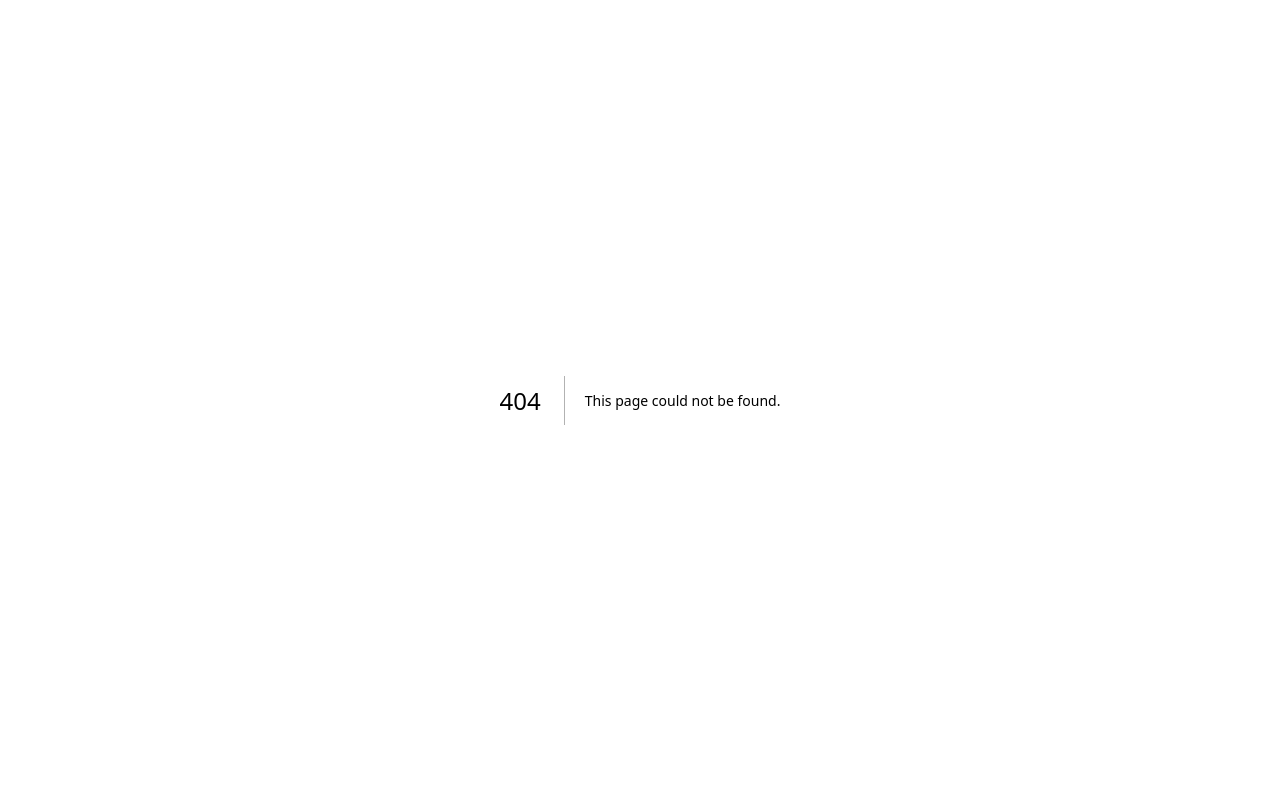
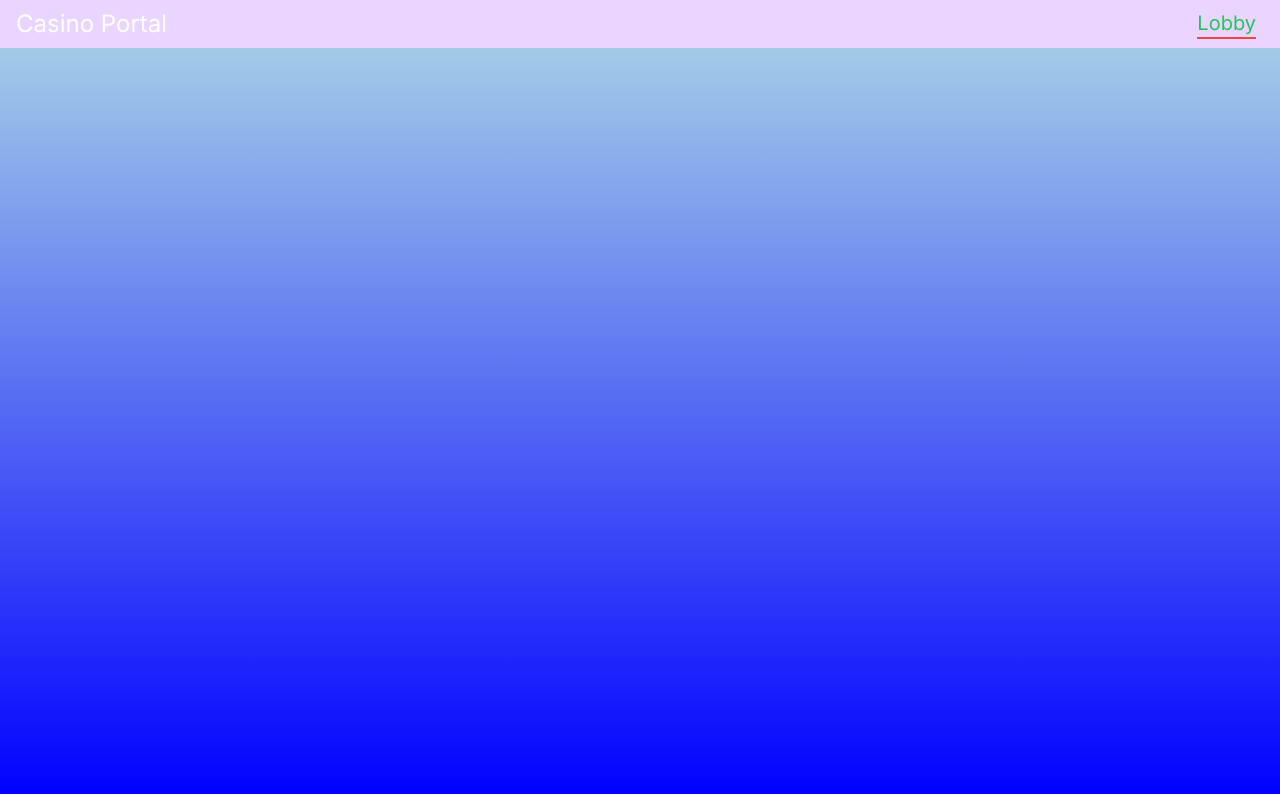
Before and after one commit to luca-bruno/reelist, a Next.js app: page /lobby in a window 1280 px wide. Before the commit this address had no page. Shown: the top 794 px of the page. Built offline with nearby package versions, Linux system fonts and the light colour scheme.

Commit message:
feat: Navbar component

```diff
--- a/app/globals.css
+++ b/app/globals.css
@@ -8,20 +8,20 @@
   --background-end-rgb: 255, 255, 255;
 }
 
-@media (prefers-color-scheme: dark) {
-  :root {
-    --foreground-rgb: 255, 255, 255;
-    --background-start-rgb: 0, 0, 0;
-    --background-end-rgb: 0, 0, 0;
-  }
+
+:root {
+  --foreground-rgb: 255, 255, 255;
+  --background-start-rgb: 0, 0, 0;
+  --background-end-rgb: 0, 0, 0;
 }
 
+
 body {
-  color: rgb(var(--foreground-rgb));
+  color: white;
   background: linear-gradient(
       to bottom,
       transparent,
-      rgb(var(--background-end-rgb))
+      blue
     )
-    rgb(var(--background-start-rgb));
+    lightblue;
 }
--- a/app/layout.tsx
+++ b/app/layout.tsx
@@ -1,22 +1,27 @@
-import './globals.css'
-import type { Metadata } from 'next'
-import { Inter } from 'next/font/google'
+import Navbar from "@/components/Navbar"
+import "./globals.css"
+import type { Metadata } from "next"
+import { Inter } from "next/font/google"
 
-const inter = Inter({ subsets: ['latin'] })
+const inter = Inter({ subsets: ["latin"] })
 
 export const metadata: Metadata = {
-  title: 'Create Next App',
-  description: 'Generated by create next app',
+  title: "Casino Lobby",
+  description: "Browse through the hottest games through the Casino Lobby!"
 }
 
 export default function RootLayout({
-  children,
+  children
 }: {
   children: React.ReactNode
 }) {
+
   return (
     <html lang="en">
-      <body className={inter.className}>{children}</body>
+      <body className={`${inter.className}`}>
+        <Navbar />
+        {children}
+      </body>
     </html>
   )
 }
--- /dev/null
+++ b/app/lobby/page.tsx
@@ -0,0 +1,10 @@
+
+export default function Home() {
+
+  return (
+    <main>
+      <div className="grid grid-cols-3 h-[calc(100vh-48px)]">
+      </div>
+    </main>
+  )
+}
--- a/app/page.tsx
+++ /dev/null
@@ -1,113 +0,0 @@
-import Image from 'next/image'
-
-export default function Home() {
-  return (
-    <main className="flex min-h-screen flex-col items-center justify-between p-24">
-      <div className="z-10 max-w-5xl w-full items-center justify-between font-mono text-sm lg:flex">
-        <p className="fixed left-0 top-0 flex w-full justify-center border-b border-gray-300 bg-gradient-to-b from-zinc-200 pb-6 pt-8 backdrop-blur-2xl dark:border-neutral-800 dark:bg-zinc-800/30 dark:from-inherit lg:static lg:w-auto  lg:rounded-xl lg:border lg:bg-gray-200 lg:p-4 lg:dark:bg-zinc-800/30">
-          Get started by editing&nbsp;
-          <code className="font-mono font-bold">app/page.tsx</code>
-        </p>
-        <div className="fixed bottom-0 left-0 flex h-48 w-full items-end justify-center bg-gradient-to-t from-white via-white dark:from-black dark:via-black lg:static lg:h-auto lg:w-auto lg:bg-none">
-          <a
-            className="pointer-events-none flex place-items-center gap-2 p-8 lg:pointer-events-auto lg:p-0"
-            href="https://vercel.com?utm_source=create-next-app&utm_medium=appdir-template&utm_campaign=create-next-app"
-            target="_blank"
-            rel="noopener noreferrer"
-          >
-            By{' '}
-            <Image
-              src="/vercel.svg"
-              alt="Vercel Logo"
-              className="dark:invert"
-              width={100}
-              height={24}
-              priority
-            />
-          </a>
-        </div>
-      </div>
-
-      <div className="relative flex place-items-center before:absolute before:h-[300px] before:w-[480px] before:-translate-x-1/2 before:rounded-full before:bg-gradient-radial before:from-white before:to-transparent before:blur-2xl before:content-[''] after:absolute after:-z-20 after:h-[180px] after:w-[240px] after:translate-x-1/3 after:bg-gradient-conic after:from-sky-200 after:via-blue-200 after:blur-2xl after:content-[''] before:dark:bg-gradient-to-br before:dark:from-transparent before:dark:to-blue-700 before:dark:opacity-10 after:dark:from-sky-900 after:dark:via-[#0141ff] after:dark:opacity-40 before:lg:h-[360px] z-[-1]">
-        <Image
-          className="relative dark:drop-shadow-[0_0_0.3rem_#ffffff70] dark:invert"
-          src="/next.svg"
-          alt="Next.js Logo"
-          width={180}
-          height={37}
-          priority
-        />
-      </div>
-
-      <div className="mb-32 grid text-center lg:max-w-5xl lg:w-full lg:mb-0 lg:grid-cols-4 lg:text-left">
-        <a
-          href="https://nextjs.org/docs?utm_source=create-next-app&utm_medium=appdir-template&utm_campaign=create-next-app"
-          className="group rounded-lg border border-transparent px-5 py-4 transition-colors hover:border-gray-300 hover:bg-gray-100 hover:dark:border-neutral-700 hover:dark:bg-neutral-800/30"
-          target="_blank"
-          rel="noopener noreferrer"
-        >
-          <h2 className={`mb-3 text-2xl font-semibold`}>
-            Docs{' '}
-            <span className="inline-block transition-transform group-hover:translate-x-1 motion-reduce:transform-none">
-              -&gt;
-            </span>
-          </h2>
-          <p className={`m-0 max-w-[30ch] text-sm opacity-50`}>
-            Find in-depth information about Next.js features and API.
-          </p>
-        </a>
-
-        <a
-          href="https://nextjs.org/learn?utm_source=create-next-app&utm_medium=appdir-template-tw&utm_campaign=create-next-app"
-          className="group rounded-lg border border-transparent px-5 py-4 transition-colors hover:border-gray-300 hover:bg-gray-100 hover:dark:border-neutral-700 hover:dark:bg-neutral-800/30"
-          target="_blank"
-          rel="noopener noreferrer"
-        >
-          <h2 className={`mb-3 text-2xl font-semibold`}>
-            Learn{' '}
-            <span className="inline-block transition-transform group-hover:translate-x-1 motion-reduce:transform-none">
-              -&gt;
-            </span>
-          </h2>
-          <p className={`m-0 max-w-[30ch] text-sm opacity-50`}>
-            Learn about Next.js in an interactive course with&nbsp;quizzes!
-          </p>
-        </a>
-
-        <a
-          href="https://vercel.com/templates?framework=next.js&utm_source=create-next-app&utm_medium=appdir-template&utm_campaign=create-next-app"
-          className="group rounded-lg border border-transparent px-5 py-4 transition-colors hover:border-gray-300 hover:bg-gray-100 hover:dark:border-neutral-700 hover:dark:bg-neutral-800/30"
-          target="_blank"
-          rel="noopener noreferrer"
-        >
-          <h2 className={`mb-3 text-2xl font-semibold`}>
-            Templates{' '}
-            <span className="inline-block transition-transform group-hover:translate-x-1 motion-reduce:transform-none">
-              -&gt;
-            </span>
-          </h2>
-          <p className={`m-0 max-w-[30ch] text-sm opacity-50`}>
-            Explore the Next.js 13 playground.
-          </p>
-        </a>
-
-        <a
-          href="https://vercel.com/new?utm_source=create-next-app&utm_medium=appdir-template&utm_campaign=create-next-app"
-          className="group rounded-lg border border-transparent px-5 py-4 transition-colors hover:border-gray-300 hover:bg-gray-100 hover:dark:border-neutral-700 hover:dark:bg-neutral-800/30"
-          target="_blank"
-          rel="noopener noreferrer"
-        >
-          <h2 className={`mb-3 text-2xl font-semibold`}>
-            Deploy{' '}
-            <span className="inline-block transition-transform group-hover:translate-x-1 motion-reduce:transform-none">
-              -&gt;
-            </span>
-          </h2>
-          <p className={`m-0 max-w-[30ch] text-sm opacity-50`}>
-            Instantly deploy your Next.js site to a shareable URL with Vercel.
-          </p>
-        </a>
-      </div>
-    </main>
-  )
-}
--- /dev/null
+++ b/components/Navbar/Navbar.tsx
@@ -0,0 +1,17 @@
+import React from "react"
+import NavbarButtons from "./NavbarButtons"
+
+const Navbar = () => {
+  // TODO: move
+  const fadeInTransition = "transition hover:text-green-500 ease-in-out duration-200"
+
+
+  return (
+    <div className='flex justify-between h-12 bg-purple-200'>
+      <p className='text-2xl px-4 flex justify-center items-center select-none'>Casino Portal</p>
+      <NavbarButtons />
+    </div>
+  )
+}
+
+export default Navbar
--- /dev/null
+++ b/components/Navbar/NavbarButton.tsx
@@ -0,0 +1,22 @@
+"use client"
+
+import React from "react"
+import { usePathname } from "next/navigation"
+import NavbarButtonTypes from "./types/NavbarButton.interface"
+
+const NavbarButton: React.FC<NavbarButtonTypes> = ({ label, slug }) => {
+    const pathname = usePathname()
+
+    const isOnCurrentButton = slug === pathname
+
+    return (
+        <button
+            type="button"
+            className={`border-red-500 border-b-2 mx-2 ${isOnCurrentButton ? "text-green-500" : ""}`}
+        >
+            {label}
+        </button>
+    )
+}
+
+export default NavbarButton
--- /dev/null
+++ b/components/Navbar/NavbarButtons.tsx
@@ -0,0 +1,13 @@
+import React from "react"
+import buttons from "./data"
+import NavbarButton from "./NavbarButton"
+
+const NavbarButtons = () => (
+  <div className='flex justify-center items-center px-4 text-xl'>
+    {buttons.map(({ key, label, slug }) => (
+      <NavbarButton key={key} {...{ label, slug }} />
+    ))}
+  </div>
+)
+
+export default NavbarButtons
--- /dev/null
+++ b/components/Navbar/data/index.ts
@@ -0,0 +1,9 @@
+const buttons = [
+    {
+      key: 1,
+      label: "Lobby",
+      slug: "/lobby"
+    }
+]
+
+export default buttons
--- /dev/null
+++ b/components/Navbar/index.ts
@@ -0,0 +1,3 @@
+import Navbar from "./Navbar"
+
+export default Navbar
--- /dev/null
+++ b/components/Navbar/types/NavbarButton.interface.ts
@@ -0,0 +1,6 @@
+interface NavbarButtonTypes {
+    label: string
+    slug: string
+}
+
+export default NavbarButtonTypes
```
